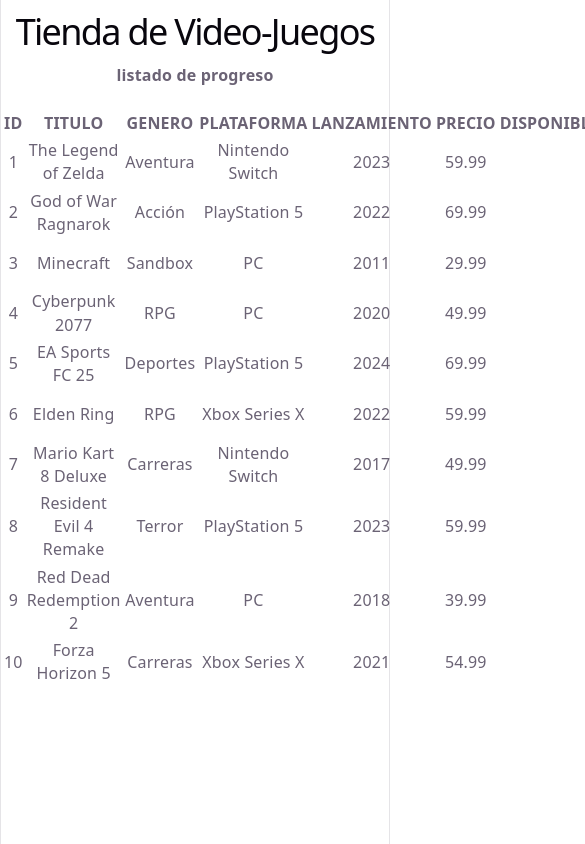
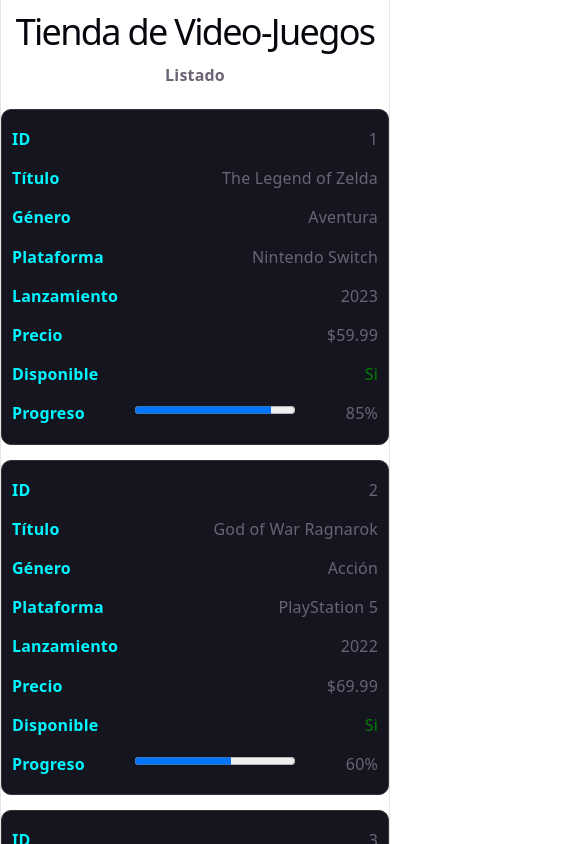
Before and after one commit to edwincusin/Taller-de-React-Renderizado-de-Listas-y-Uso-de-Props-tienda-videojuegos, a React (Vite) app: page / in a window 390 px wide. Shown: the top 844 px of the page, 585 px wide, since content can reach past the window. Built offline with nearby package versions, Linux system fonts and the light colour scheme.

Commit message:
feat(EGCA):   Crear los Estilos de la Tabla (Diseño Responsivo)

```diff
--- a/src/App.jsx
+++ b/src/App.jsx
@@ -11,7 +11,7 @@ function App() {
   return (
     <div>
       <h1>Tienda de Video-Juegos</h1>
-      <h4>listado de progreso</h4>
+      <h4>Listado</h4>
       <TablaVideoJuegos dataVideoJuegos={videoJuegos}></TablaVideoJuegos>
     </div>
   )
--- /dev/null
+++ b/src/components/TablaVideojuegos.css
@@ -0,0 +1,43 @@
+@media (max-width: 480px) {
+  table,
+  thead,
+  tbody,
+  th,
+  td,
+  tr {
+    display: block;
+  }
+
+  thead {
+    display: none;
+  }
+
+  tr {
+    margin-bottom: 15px;
+    border: 1px solid #333;
+    border-radius: 10px;
+    padding: 10px;
+    background: #151520;
+  }
+
+  td {
+    display: flex;
+    justify-content: space-between;
+    border: none;
+    padding: 8px 0;
+  }
+
+  td::before {
+    font-weight: bold;
+    color: #00f5ff;
+  }
+
+  td:nth-child(1)::before { content: "ID"; }
+  td:nth-child(2)::before { content: "Título"; }
+  td:nth-child(3)::before { content: "Género"; }
+  td:nth-child(4)::before { content: "Plataforma"; }
+  td:nth-child(5)::before { content: "Lanzamiento"; }
+  td:nth-child(6)::before { content: "Precio"; }
+  td:nth-child(7)::before { content: "Disponible"; }
+  td:nth-child(8)::before { content: "Progreso"; }
+}
--- a/src/components/TablaVideojuegos.jsx
+++ b/src/components/TablaVideojuegos.jsx
@@ -1,13 +1,14 @@
-//PROPS
+import './TablaVideoJuegos.css'
+
 function TablaVideoJuegos({ dataVideoJuegos }) {
     return (
-    <div>
+        <div className="tabla-container">
             <table>
                 <thead>
                     <tr>
                         <th>ID</th>
-            <th>TITULO</th>
-            <th>GENERO</th>
+                        <th>TÍTULO</th>
+                        <th>GÉNERO</th>
                         <th>PLATAFORMA</th>
                         <th>LANZAMIENTO</th>
                         <th>PRECIO</th>
@@ -15,32 +16,36 @@ function TablaVideoJuegos({ dataVideoJuegos }) {
                         <th>PROGRESO</th>
                     </tr>
                 </thead>
+
                 <tbody>
-            {dataVideoJuegos.map((videoJuego)=>{
-              return (
-                <tr>
+                    {dataVideoJuegos.map((videoJuego) => (
+                        <tr key={videoJuego.id}>
                             <td>{videoJuego.id}</td>
                             <td>{videoJuego.titulo}</td>
                             <td>{videoJuego.genero}</td>
                             <td>{videoJuego.plataforma}</td>
                             <td>{videoJuego.lanzamiento}</td>
-                  <td>{videoJuego.precio}</td>
-                  <td>{videoJuego.disponible}</td>
+                            <td>${videoJuego.precio.toFixed(2)}</td>
+
+                            <td>
+                                <span style={{ color: videoJuego.disponible ? 'green' : 'red' }}>
+                                    {videoJuego.disponible ? "Si" : "No"}
+                                </span>
+                            </td>
+
                             <td>
                                 <progress
-                      value={videoJuego.progreso*100}
-                      max={100}
-                    ></progress>
-                    {Math.round(videoJuego.progreso*100)}%
+                                    value={videoJuego.progreso * 100}
+                                    max="100">
+                                </progress>
+                                {Math.round(videoJuego.progreso * 100)}%
                             </td>
                         </tr>
-              )
-            })}
+                    ))}
                 </tbody>
             </table>
         </div>
-
-  )
+    );
 }
 
 export default TablaVideoJuegos;
```
Lines whose indentation alone changed are shown as unchanged.
